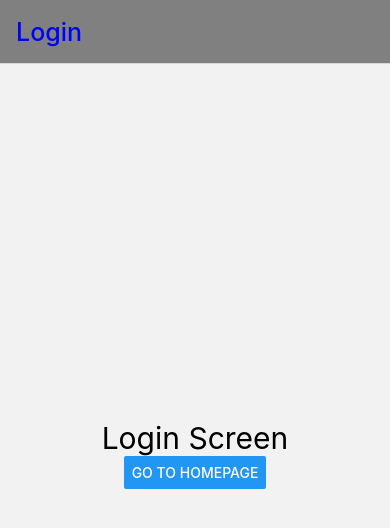
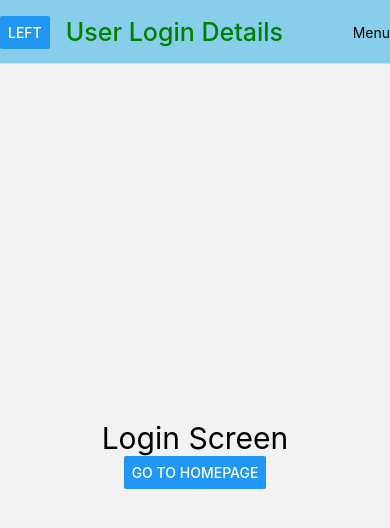
Before and after one commit to jaykahn90/NewCliProject1, a React Native app: screen /Login in a window 390 px wide. Shown: the top 528 px of the page. Built offline with nearby package versions, Linux system fonts and the light colour scheme.

Commit message:
Button & Components in  Stack Navigation top

```diff
--- a/App.js
+++ b/App.js
@@ -1,10 +1,16 @@
 import React from 'react';
-import {View, Text, Button} from 'react-native';
+import {View, Text, Button, TextInput, TouchableOpacity} from 'react-native';
 import {NavigationContainer} from '@react-navigation/native';
 import {createNativeStackNavigator} from '@react-navigation/native-stack';
+import {Home} from './Components/Home';
+import {Login} from './Components/Login';
+import {Header} from './Components/Header';
 
 const Stack = createNativeStackNavigator();
 const App = () => {
+  const btnAction = () => {
+    console.warn('Button-Pressed');
+  };
   return (
     <NavigationContainer>
       <Stack.Navigator
@@ -17,31 +23,27 @@ const App = () => {
             fontSize: 25,
           },
         }}>
-        <Stack.Screen name="Login" component={Login} />
+        <Stack.Screen
+          name="Login"
+          component={Login}
+          options={{
+            headerLeft: props => <Button onPress={btnAction} title="Left" />,
+            headerRight: () => <Header />,
+
+            title: 'User Login Details',
+            headerStyle: {
+              backgroundColor: 'skyblue',
+            },
+            headerTintColor: 'green',
+            headerTitleStyle: {
+              fontSize: 25,
+            },
+          }}
+        />
         <Stack.Screen name="Home" component={Home} />
       </Stack.Navigator>
     </NavigationContainer>
   );
 };
 
-const Home = () => {
-  return (
-    <View style={{flex: 1, justifyContent: 'center', alignItems: 'center'}}>
-      <Text style={{fontSize: 30}}>Home Screen</Text>
-    </View>
-  );
-};
-
-const Login = props => {
-  return (
-    <View style={{flex: 1, justifyContent: 'center', alignItems: 'center'}}>
-      <Text style={{fontSize: 30}}>Login Screen</Text>
-      <Button
-        title="Go to homepage"
-        onPress={() => props.navigation.navigate('Home')}
-      />
-    </View>
-  );
-};
-
 export default App;
--- /dev/null
+++ b/Components/Header.js
@@ -0,0 +1,8 @@
+import {View, Text, Button, TextInput, TouchableOpacity} from 'react-native';
+export const Header = () => {
+  return (
+    <TouchableOpacity>
+      <Text>Menu</Text>
+    </TouchableOpacity>
+  );
+};
--- /dev/null
+++ b/Components/Home.js
@@ -0,0 +1,8 @@
+import {View, Text} from 'react-native';
+export const Home = () => {
+  return (
+    <View style={{flex: 1, justifyContent: 'center', alignItems: 'center'}}>
+      <Text style={{fontSize: 30}}>Home Screen</Text>
+    </View>
+  );
+};
--- /dev/null
+++ b/Components/Login.js
@@ -0,0 +1,12 @@
+import {View, Text, Button, TextInput} from 'react-native';
+export const Login = props => {
+  return (
+    <View style={{flex: 1, justifyContent: 'center', alignItems: 'center'}}>
+      <Text style={{fontSize: 30}}>Login Screen</Text>
+      <Button
+        title="Go to homepage"
+        onPress={() => props.navigation.navigate('Home')}
+      />
+    </View>
+  );
+};
```
